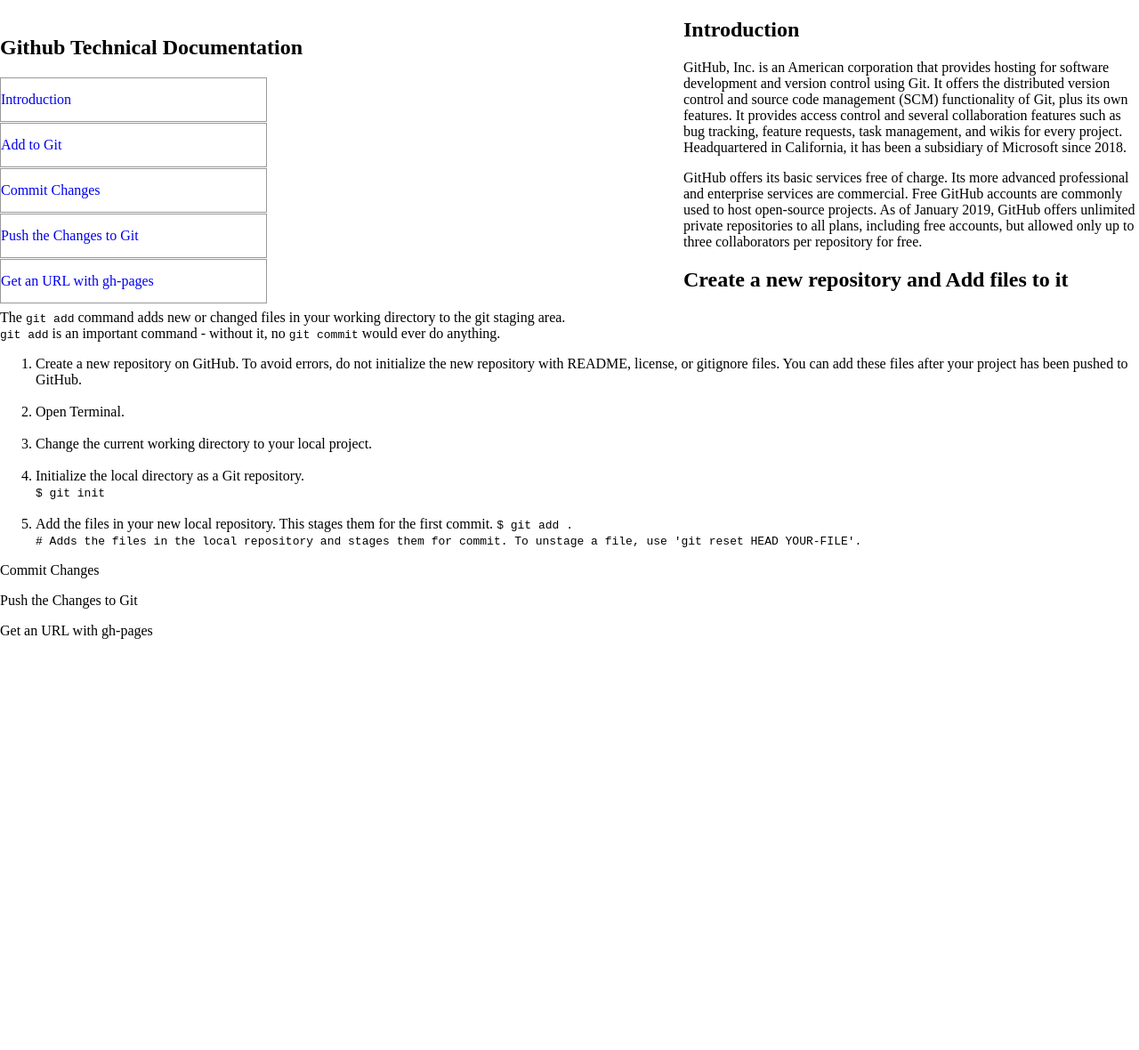
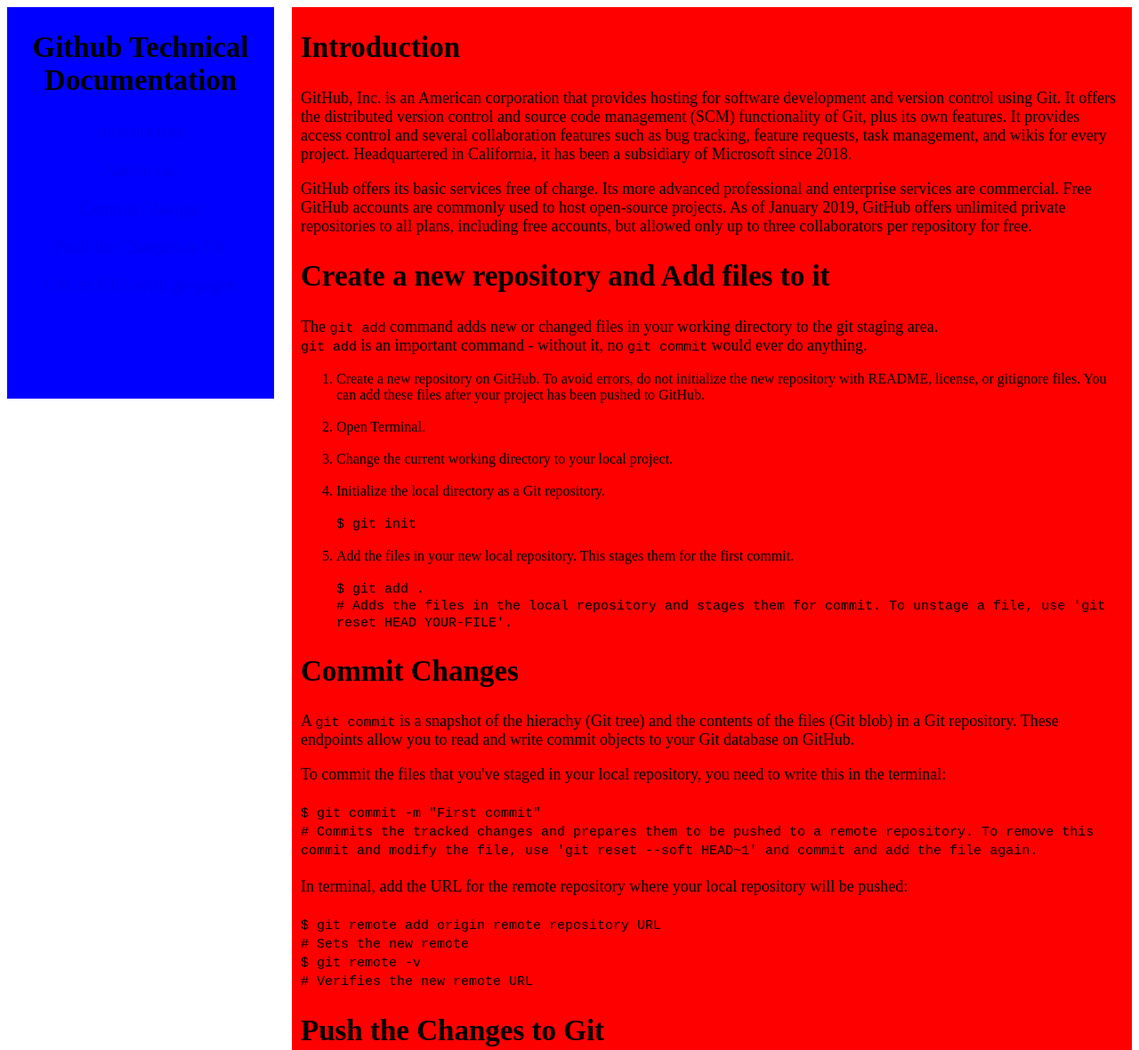
Before and after one commit to amaresma/Technical-Documentation-Page, a plain HTML site: page index.html in a window 1280 px wide. Shown: the top 1180 px of the page at 89% size. Before the commit the page ends 800 px from the top, so only its background shows below. Drawn offline with Linux system fonts and the light colour scheme.

Commit message:
added last update to the project

```diff
--- a/css/style.css
+++ b/css/style.css
@@ -1,11 +1,58 @@
+#main-doc {
+    height: auto;
+    width: auto;
+    display: flex;
+}
+
+@media screen and (max-width: 600px) {
+    #navbar {
+        width: 100%;
+    }
+}
+
+#navbar {
+    position: fixed;
+    width: 300px;
+    height: 55%;
+    text-align: center;
+    background-color: blue;
+    float: left;
+}
+
+.nav-link {
+    margin-top: 10px;
+    margin-bottom: 20px;
+    font-size: 20px;
+}
+
+a {
+    text-decoration: none;
+}
+
+#technical-doc {
+    width: auto;
+    margin-left: 320px;
+    background-color: red;
+    padding-left: 10px;
+    padding-right: 10px;
+    float: right;
+}
+
+header {
+    font-weight: bold;
+    font-size: 22px;
+}
+
+p {
+    font-size: 18px;
+}
+
+code {
+    font-size: 15px;
+}
 
 
-body {
-    margin: 0;
-    padding: 0;
-    font-size: 100%;
-}
-
+/*
 #header-img-left {
     margin-left: 0;
     margin-right: auto;
@@ -18,51 +65,4 @@
     color: white;
     font-size: 30px;
 }
-/*
-#navbar {
-    position: fixed;
-    width: 300px;
-    height: 100%;
-}
 */
-.left {
-    width: 60%;
-    float: left;
-}
-
-.nav {
-    width: 300px;
-    margin: 0;
-    padding: 0;
-    list-style: none;
-}
-
-.nav li {
-    margin: 1px 0;
-    border: 1px solid #999;
-}
-
-.nav li a {
-    display: block;
-    line-height: 3em;
-    width: 100%;
-    text-decoration: none;
-}
-
-@media screen and (max-width: 600px) {
-    body{
-        flex-wrap: wrap;
-    }
-    .nav {
-        float: none;
-        display: block;
-    }
-/*
-    .topnav-centered a {
-        position: relative;
-        top: 0;
-        left: 0;
-        transform: none;
-    }
-*/
-}
--- a/index.html
+++ b/index.html
@@ -8,22 +8,21 @@
     <link rel="stylesheet" type="text/css" href="css/style.css">
 </head>
 <body>
-    <div id="sidenav" class="left">
+    <main id="main-doc">
+        <div class="container">
+            <div id="sidenav" class="box">
                 <nav id="navbar">
                     <header>
                         <h1>Github Technical Documentation</h1>
                     </header>
-            <ul class="nav">
-                <li><a href="#introduction">Introduction</a></li>
-                <li><a href="#add">Add to Git</a></li>
-                <li><a href="#commit">Commit Changes</a></li>
-                <li><a href="#push">Push the Changes to Git</a></li>
-                <li><a href="#url">Get an URL with gh-pages</a></li>
-            </ul>
+                        <div class="nav-link"><a href="#introduction">Introduction</a></div>
+                        <div class="nav-link"><a href="#add">Add to Git</a></div>
+                        <div class="nav-link"><a href="#commit">Commit Changes</a></div>
+                        <div class="nav-link"><a href="#push">Push the Changes to Git</a></div>
+                        <div class="nav-link"><a href="#url">Get an URL with gh-pages</a></div>
                 </nav>
             </div>
-    <div>
-        <main id="main-doc">
+                <div id="technical-doc" class="box">
                     <section id="introduction" class="main-section">
                         <header><h2>Introduction</h2></header>
                         <p>
@@ -60,13 +59,12 @@
                                 <li>Change the current working directory to your local project.</li>
                                 <br>
                                 <li>
-                            Initialize the local directory as a Git repository.
-                            <br>
+                                    Initialize the local directory as a Git repository. <br><br>
                                     <code>$ git init</code>
                                 </li>
                                 <br>
                                 <li>
-                            Add the files in your new local repository. This stages them for the first commit.
+                                    Add the files in your new local repository. This stages them for the first commit. <br><br>
                                     <code>
                                         $ git add . <br>
                                         # Adds the files in the local repository and stages them for commit. To unstage a file,
@@ -77,24 +75,78 @@
                         </p>
                     </section>
                     <section id="commit" class="main-section">
-                <header>Commit Changes</header>
-                <p></p>
-                <p></p>
+                        <header><h2>Commit Changes</h2></header>
+                        <p>
+                            A <code>git commit</code> is a snapshot of the hierachy (Git tree) and the contents of the files
+                            (Git blob) in a Git repository. These endpoints allow you to read and write commit objects to your
+                            Git database on GitHub.
+                        </p>
+                        <p>
+                            To commit the files that you've staged in your local repository, you need to write this in the terminal:
+                            <br><br> <code>$ git commit -m "First commit" <br>
+                                    # Commits the tracked changes and prepares them to be pushed to a remote repository.
+                                    To remove this commit and modify the file, use 'git reset --soft HEAD~1' and commit
+                                    and add the file again.</code> <br><br>
+                            In terminal, add the URL for the remote repository where your local repository will be pushed: <br> <br>
+                            <code>
+                                $ git remote add origin remote repository URL <br>
+                                # Sets the new remote <br>
+                                $ git remote -v <br>
+                                # Verifies the new remote URL <br>
+                            </code>
+                        </p>
                         <code></code>
                     </section>
                     <section id="push" class="main-section">
-                <header>Push the Changes to Git</header>
-                <p></p>
-                <p></p>
+                        <header><h2>Push the Changes to Git</h2></header>
+                        <p>The git push command is used to upload local repository content to a remote repository.
+                            Pushing is how you transfer commits from your local repository to a remote repo.
+                            It's the counterpart to git fetch, but whereas fetching imports commits to local branches,
+                            pushing exports commits to remote branches. Remote branches are configured using the git remote command.
+                            Pushing has the potential to overwrite changes, caution should be taken when pushing. These issues are discussed below.</p>
+                        <p>
+                            To push the changes in your local repository to GitHub, you need to write in the terminal: <br>
+                            <br>
+                            <code>
+                                $ git push -u origin master <br>
+                                # Pushes the changes in your local repository up to the remote repository you specified as the origin
+                            </code>
+                            <br>
+                        </p>
                         <code></code>
                     </section>
                     <section id="url" class="main-section">
-                <header>Get an URL with gh-pages</header>
-                <p></p>
-                <p></p>
+                        <header><h2>Get an URL with gh-pages</h2></header>
+                        <p>
+                            If your site is an independent project, you can create a new repository to store your site's source code.
+                            If your site is associated with an existing project, you can add the source code to that project's repository,
+                            in a /docs folder on the default branch or on a different branch. For example, if you're creating a site to
+                            publish documentation for a project that's already on GitHub, you may want to store the source code for
+                            the site in the same repository as the project. <br>
+                            If you want to create a site in an existing repository, skip to the "Creating your site" section.
+                        </p>
+                        <p>
+                            Before you can create your site, you must have a repository for your site on GitHub.
+                            If you're not creating your site in an existing repository, see <a href="#add">Create a new repository and Add files to it</a>
+                            <ol>
+                                <li>On GitHub, navigate to your site's repository.</li><br>
+                                <li>Decide which publishing source you want to use (in this case gh-pages).</li><br>
+                                <li>
+                                    If your chosen publishing source already exists, navigate to the publishing source.
+                                    If your chosen publishing source doesn't exist, create the publishing source.
+                                </li><br>
+                                <li>
+                                    In the root of the publishing source, create a new file called <code>index.md</code>that contains
+                                    the content you want to display on the main page of your site.
+                                </li><br>
+                                <li>Configure your publishing source.</li><br>
+                                <li>Under your repository name, click Settings.</li><br>
+                                <li>To see your published site, under "GitHub Pages", click your site's URL.</li><br>
+                            </ol>
+                        </p>
                         <code></code>
                     </section>
+                </div>
     </main>
-    </div>
 </body>
 </html>
```
Lines whose indentation alone changed are shown as unchanged.
